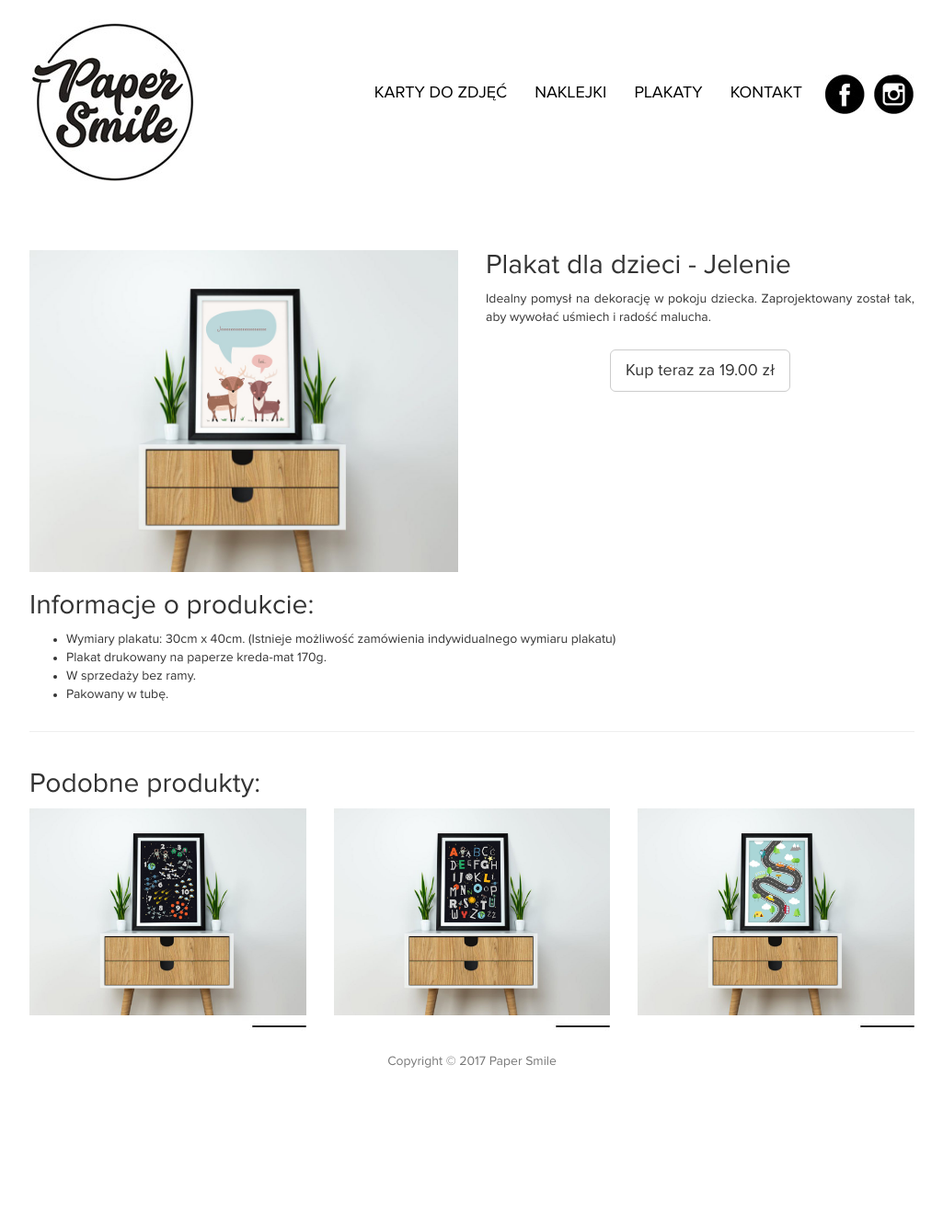
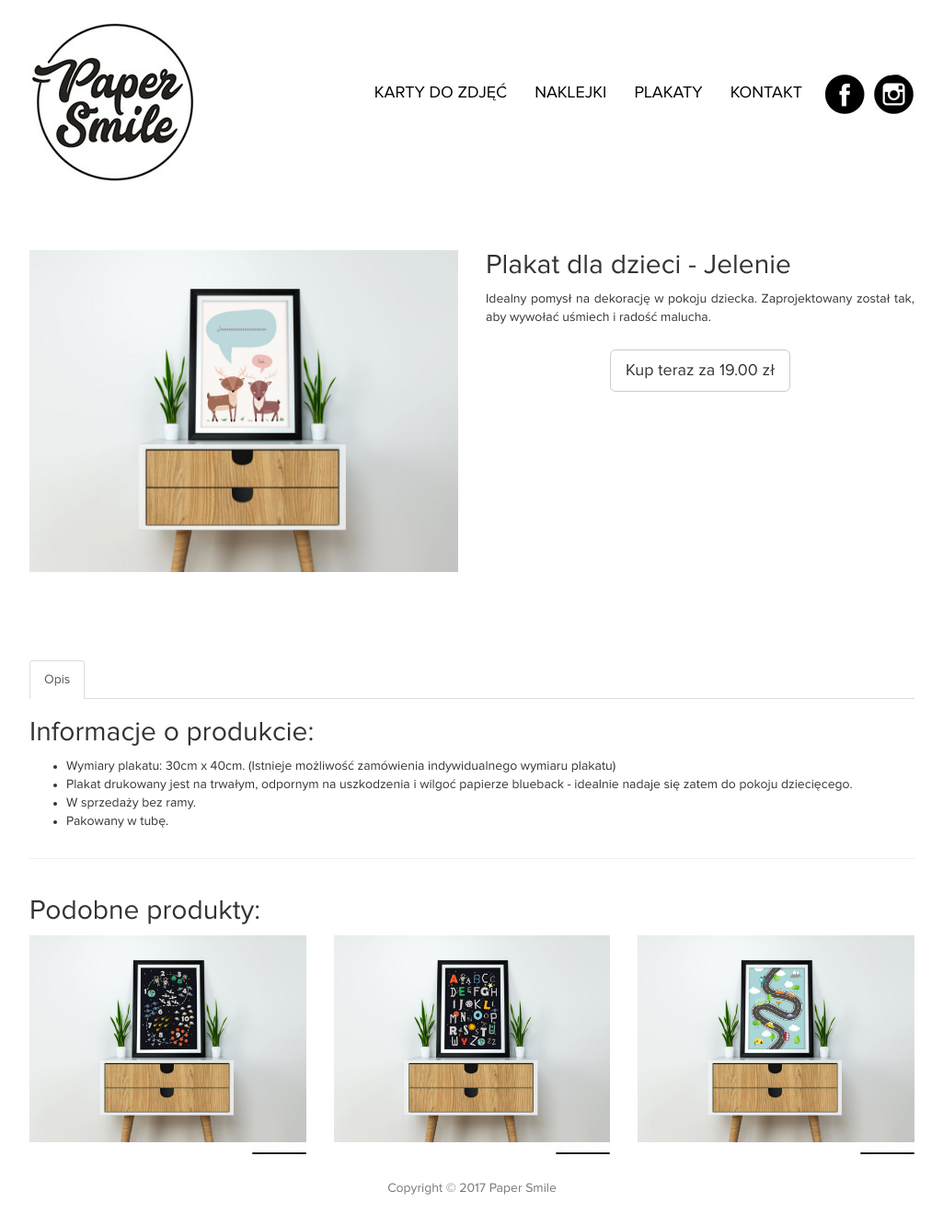
Before and after one commit to lukaszkomar/papersmile.pl, a Jekyll site: the page built from plakat-jelenie.html, in a window 1280 px wide. Shown: the whole page at 92% size, without its empty margins (127-1152 px from the left). Built offline with Jekyll 4.4.1, drawn with Linux system fonts in a browser that asks for light colours; nearby versions of some CDN libraries; before the commit the page ends 1194 px from its top, so only the background shows below that.

Commit message:
papier info

```diff
--- a/_layouts/plakaty.html
+++ b/_layouts/plakaty.html
@@ -40,11 +40,9 @@
   </div>
 </div>
 
-<!--
 <ul class="nav nav-tabs">
     <li role="opis" class="active"><a href="#">Opis</a></li>
 </ul>
--->
 
 {{ content }}
 
--- a/plakat-droga.html
+++ b/plakat-droga.html
@@ -9,7 +9,7 @@ configKey: droga
         <h2>Informacje o produkcie:</h2>
         <ul>
             <li>Wymiary plakatu: 30cm x 40cm. (Istnieje możliwość zamówienia indywidualnego wymiaru plakatu)</li>
-            <li>Plakat drukowany na paperze kreda-mat 170g.</li>
+            <li>Plakat drukowany jest na trwałym, odpornym na uszkodzenia i wilgoć papierze blueback - idealnie nadaje się zatem do pokoju dziecięcego.</li>
             <li>W sprzedaży bez ramy.</li>
             <li>Pakowany w tubę.</li>
         </ul>
--- a/plakat-jelenie.html
+++ b/plakat-jelenie.html
@@ -9,7 +9,7 @@ configKey: jelenie
         <h2>Informacje o produkcie:</h2>
         <ul>
             <li>Wymiary plakatu: 30cm x 40cm. (Istnieje możliwość zamówienia indywidualnego wymiaru plakatu)</li>
-            <li>Plakat drukowany na paperze kreda-mat 170g.</li>
+            <li>Plakat drukowany jest na trwałym, odpornym na uszkodzenia i wilgoć papierze blueback - idealnie nadaje się zatem do pokoju dziecięcego.</li>
             <li>W sprzedaży bez ramy.</li>
             <li>Pakowany w tubę.</li>
         </ul>
--- a/plakat-kosmos-alfabet.html
+++ b/plakat-kosmos-alfabet.html
@@ -15,7 +15,7 @@ configKey: kosmos-alfabet
         <h2>Informacje o produkcie:</h2>
         <ul>
             <li>Wymiary plakatu: 30cm x 40cm. (Istnieje możliwość zamówienia indywidualnego wymiaru plakatu)</li>
-            <li>Plakat drukowany na paperze kreda-mat 170g.</li>
+            <li>Plakat drukowany jest na trwałym, odpornym na uszkodzenia i wilgoć papierze blueback - idealnie nadaje się zatem do pokoju dziecięcego.</li>
             <li>W sprzedaży bez ramy.</li>
             <li>Pakowany w tubę.</li>
         </ul>
--- a/plakat-kosmos-liczby.html
+++ b/plakat-kosmos-liczby.html
@@ -15,7 +15,7 @@ configKey: kosmos-liczby
         <h2>Informacje o produkcie:</h2>
         <ul>
             <li>Wymiary plakatu: 30cm x 40cm. (Istnieje możliwość zamówienia indywidualnego wymiaru plakatu)</li>
-            <li>Plakat drukowany na paperze kreda-mat 170g.</li>
+            <li>Plakat drukowany jest na trwałym, odpornym na uszkodzenia i wilgoć papierze blueback - idealnie nadaje się zatem do pokoju dziecięcego.</li>
             <li>W sprzedaży bez ramy.</li>
             <li>Pakowany w tubę.</li>
         </ul>
```
